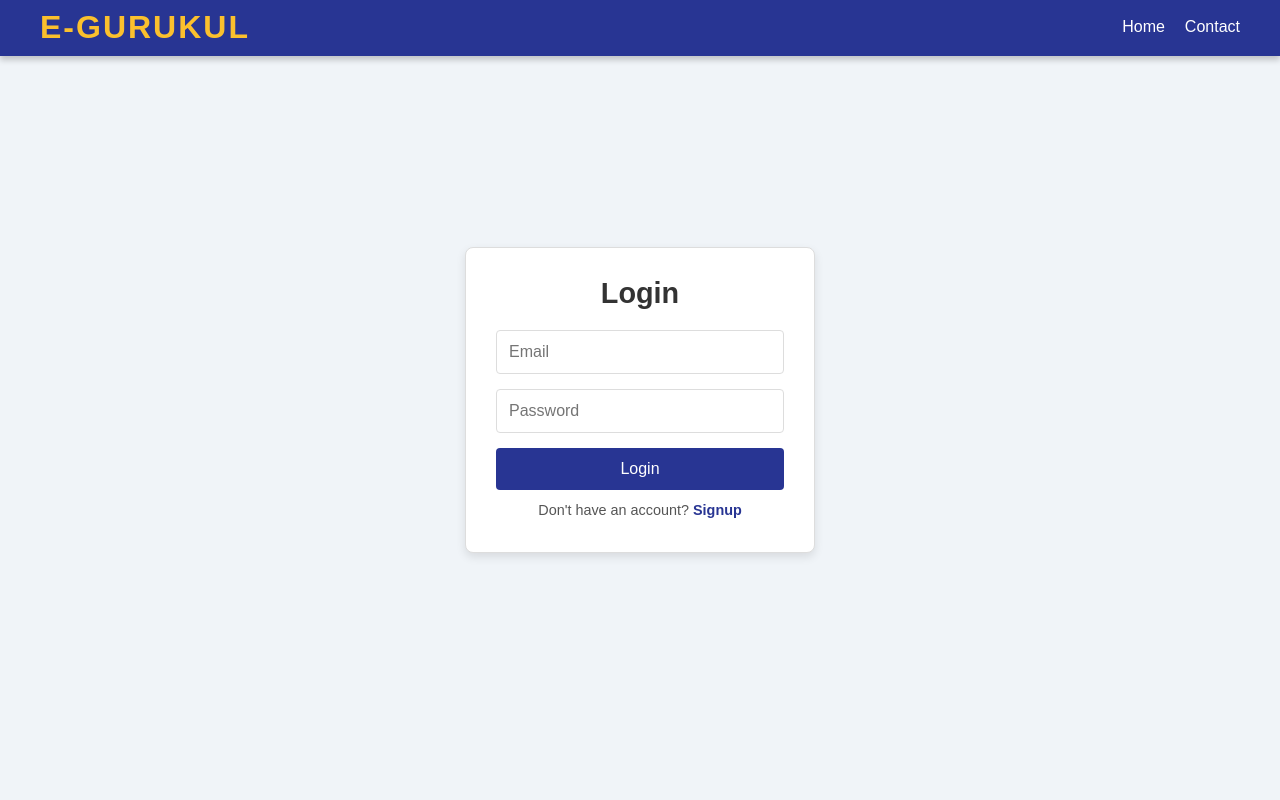
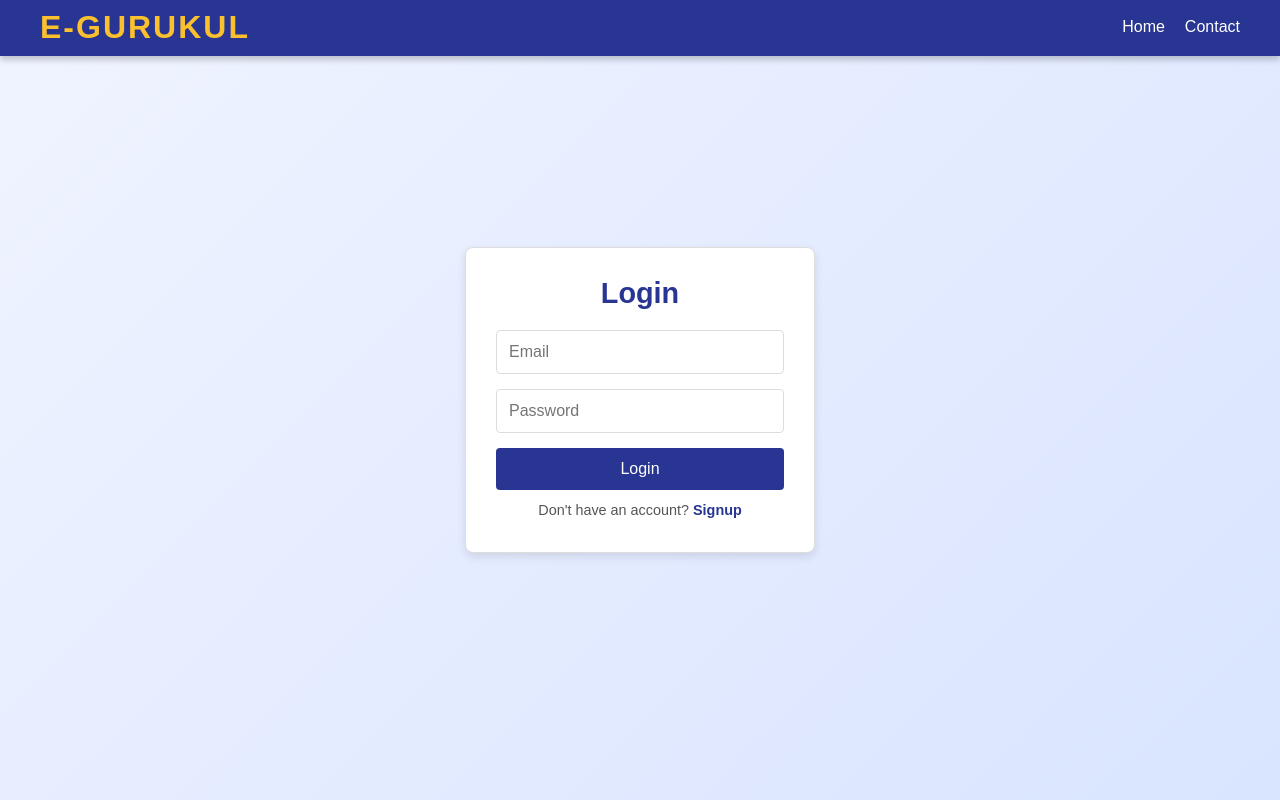
Before and after one commit to AnushkaPhogat16/E-GurukulPlatform, a React (Vite) app in the folder frontend/: page / in a window 1280 px wide. Built offline with nearby package versions, Linux system fonts and the light colour scheme.

Commit message:
Update auth.css

```diff
--- a/frontend/src/pages/auth/auth.css
+++ b/frontend/src/pages/auth/auth.css
@@ -19,12 +19,12 @@ body {
   align-items: center;
   justify-content: center;
   height: 100vh;
-  background-color: #f0f4f8;
+  background: linear-gradient(135deg, #f0f4ff, #d9e4ff);
   padding: 20px;
 }
 
 .auth-form {
-  background: #fff;
+  background: linear-gradient(135deg, #f0f4ff, #d9e4ff);;
   border: 1px solid #ddd;
   border-radius: 8px;
   padding: 30px;
@@ -35,7 +35,7 @@ body {
 .auth-form h1 {
   margin-bottom: 20px;
   font-size: 1.8rem;
-  color: #333;
+  color: #283593;
   text-align: center;
 }
 
```
